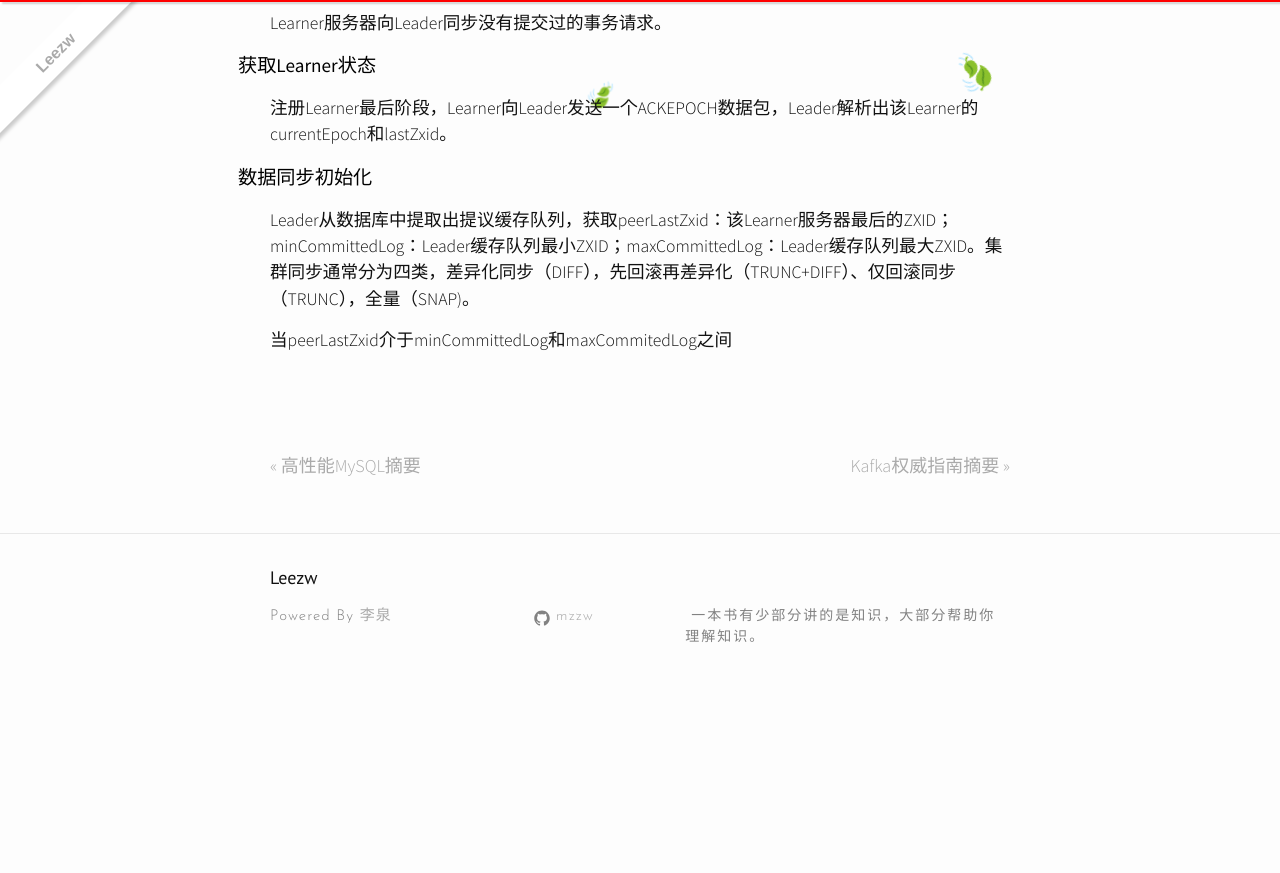
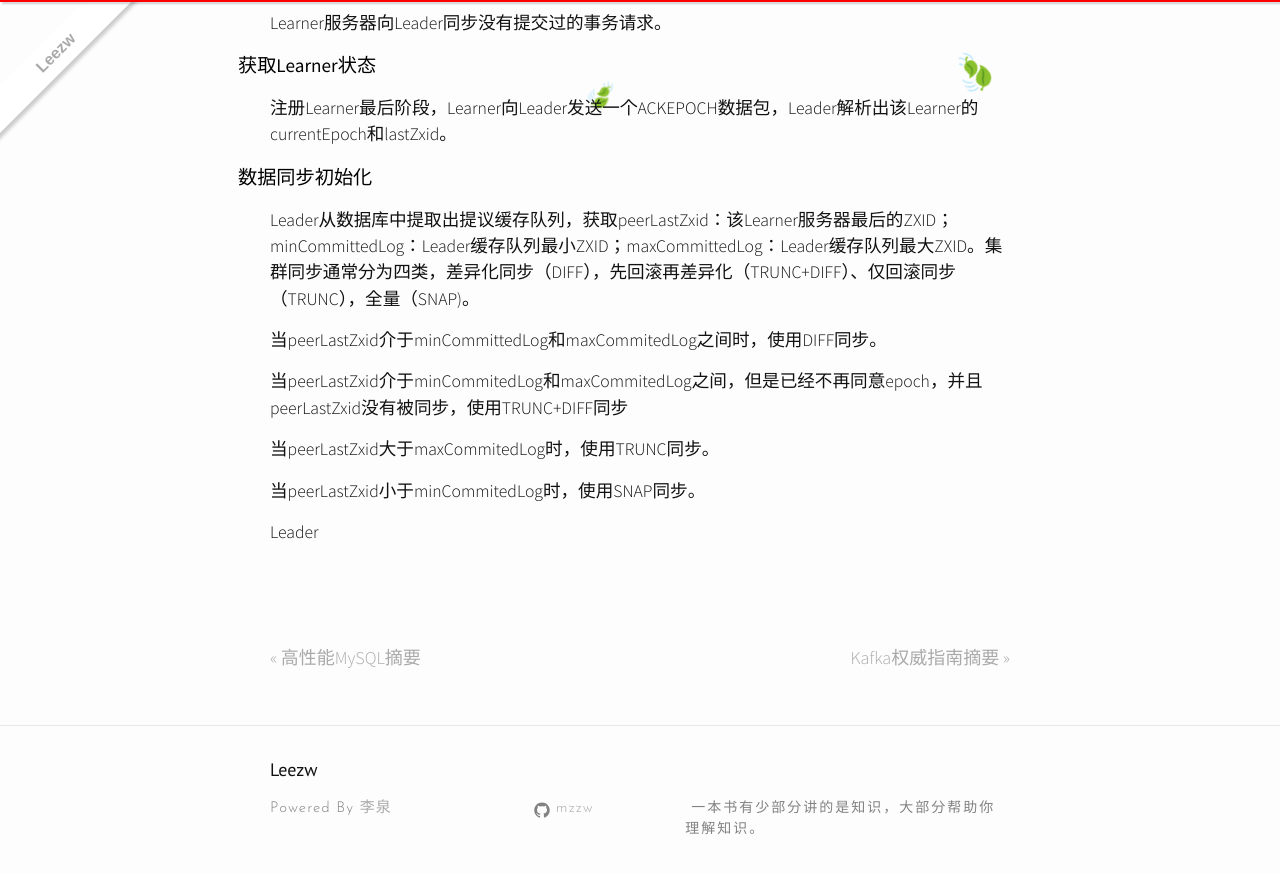
Before and after one commit to quantum-li/quantum-li.github.io, a Jekyll site: the page built from _posts/2020-05-08-from-paxos-to-zookeeper.md, in a window 1280 px wide and 900 px high, scrolled down 37710 px. Shown: the top 873 px of the window. Built offline with Jekyll 4.4.1, drawn with Linux system fonts in a browser that asks for light colours; nearby versions of some CDN libraries; comment, search, counter and statistics services are not loaded; before the commit the page ends 38418 px from its top, so only the background shows below that.

Commit message:
Update 2020-05-08-from-paxos-to-zookeeper.md

```diff
--- a/_posts/2020-05-08-from-paxos-to-zookeeper.md
+++ b/_posts/2020-05-08-from-paxos-to-zookeeper.md
@@ -1139,4 +1139,12 @@ Learner服务器向Leader同步没有提交过的事务请求。
 
 Leader从数据库中提取出提议缓存队列，获取peerLastZxid：该Learner服务器最后的ZXID；minCommittedLog：Leader缓存队列最小ZXID；maxCommittedLog：Leader缓存队列最大ZXID。集群同步通常分为四类，差异化同步（DIFF），先回滚再差异化（TRUNC+DIFF）、仅回滚同步（TRUNC），全量（SNAP)。
 
-当peerLastZxid介于minCommittedLog和maxCommitedLog之间
+当peerLastZxid介于minCommittedLog和maxCommitedLog之间时，使用DIFF同步。
+
+当peerLastZxid介于minCommitedLog和maxCommitedLog之间，但是已经不再同意epoch，并且peerLastZxid没有被同步，使用TRUNC+DIFF同步
+
+当peerLastZxid大于maxCommitedLog时，使用TRUNC同步。
+
+当peerLastZxid小于minCommitedLog时，使用SNAP同步。
+
+Leader
```
